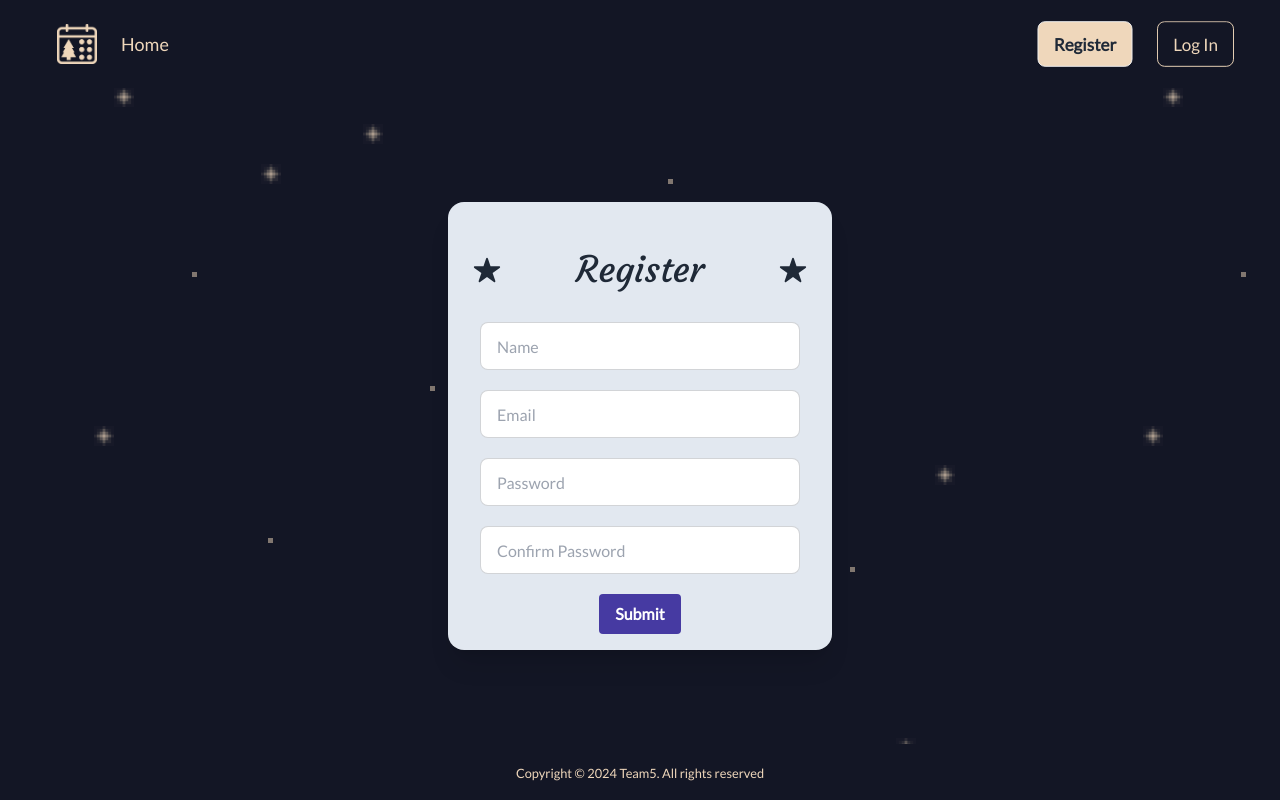
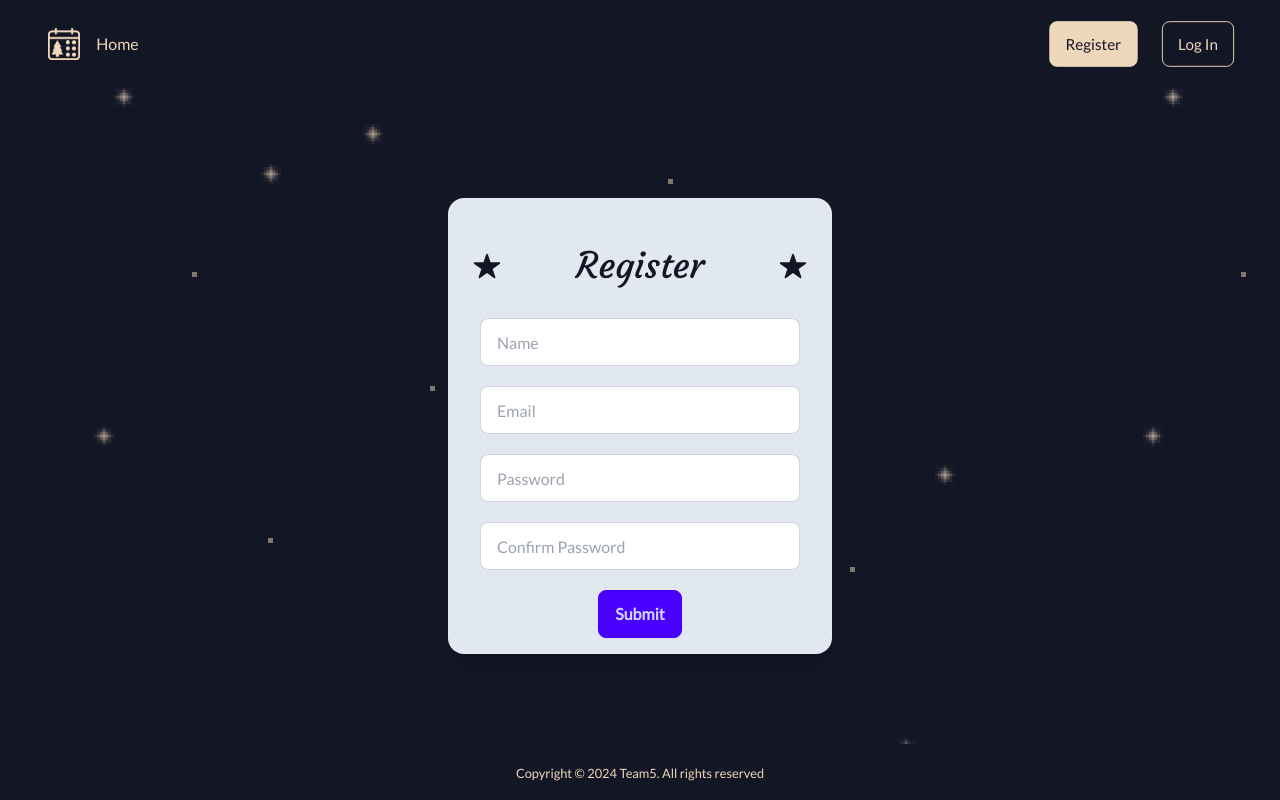
Before and after one commit to johntrehearn/CalendarApp-Team-5, a Next.js app in the folder frontend/: page /register in a window 1280 px wide. Built offline with nearby package versions, Linux system fonts and the light colour scheme.

Commit message:
Fix button and form field contrast  issues in dark mode

```diff
--- a/frontend/src/app/globals.css
+++ b/frontend/src/app/globals.css
@@ -8,6 +8,9 @@
   --clr-base: #131625;
   /* Warm yellow */
   --clr-accent: #efd7bb;
+
+  /* BORDER */
+  --border-main: 1px solid var(--clr-accent);
 }
 
 * {
@@ -25,6 +28,10 @@ body {
   background-image: url('/stars.png');
   background-repeat: repeat;
   background-size: auto;
+}
+
+button {
+  font-family: inherit;
 }
 
 /* Colour and background colour utility classes */
@@ -50,3 +57,54 @@ body {
   margin: 0 auto;
   padding: 0 2.5rem;
 }
+
+/* Button classes */
+.btn-main {
+  @apply btn bg-accent clr-base font-normal text-base;
+  border: var(--border-main);
+}
+.btn-main:hover {
+  @apply bg-base clr-accent;
+  border: var(--border-main);
+}
+
+.btn-main-circle {
+  @apply btn btn-circle bg-accent clr-base font-normal text-base;
+  border: var(--border-main);
+}
+.btn-main-circle:hover {
+  @apply bg-base clr-accent;
+  border: var(--border-main);
+}
+
+.btn-two {
+  @apply btn bg-base clr-accent font-normal text-base;
+  border: var(--border-main);
+}
+.btn-two:hover {
+  @apply bg-accent clr-base;
+  border: var(--border-main);
+}
+
+.btn-subtle {
+  padding: 0.2rem;
+  border: 1px solid var(--clr-base);
+  transition: all 0.2s ease-out;
+}
+.btn-subtle:hover {
+  border: var(--border-main);
+  border-radius: 5px;
+  transform: scale(1.05);
+}
+
+.btn-card {
+  @apply btn btn-square;
+  border: 1px solid var(--clr-base);
+  background-color: transparent;
+  color: var(--clr-base);
+}
+.btn-card:hover {
+  background-color: var(--clr-base);
+  color: white;
+  transform: scale(1.1);
+}
--- a/frontend/src/app/login/page.tsx
+++ b/frontend/src/app/login/page.tsx
@@ -1,11 +1,11 @@
-"use client";
+'use client';
 
-import React from "react";
-import { useAuthContext } from "@/contexts/AuthContext";
-import { useRouter } from "next/navigation";
-import { fontTitle } from "../utilities/font";
-import { IoIosStar } from "react-icons/io";
-import { doSignInWithEmailAndPassword } from "@/firebase/auth";
+import React from 'react';
+import { useAuthContext } from '@/contexts/AuthContext';
+import { useRouter } from 'next/navigation';
+import { fontTitle } from '../utilities/font';
+import { IoIosStar } from 'react-icons/io';
+import { doSignInWithEmailAndPassword } from '@/firebase/auth';
 
 const LoginPage = () => {
   const { login } = useAuthContext();
@@ -15,12 +15,8 @@ const LoginPage = () => {
     e.preventDefault();
 
     // Get the email and password from the input fields
-    const email = (
-      document.querySelector('input[type="text"]') as HTMLInputElement
-    ).value;
-    const password = (
-      document.querySelector('input[type="password"]') as HTMLInputElement
-    ).value;
+    const email = (document.querySelector('input[type="text"]') as HTMLInputElement).value;
+    const password = (document.querySelector('input[type="password"]') as HTMLInputElement).value;
 
     // Sign in the user with Firebase and get the ID token
     const userCredential = await doSignInWithEmailAndPassword(email, password);
@@ -30,40 +26,22 @@ const LoginPage = () => {
     await login(idToken);
 
     // Redirect the user to the home page
-    router.replace("/calendars");
+    router.replace('/calendars');
   };
 
   return (
-    <div className="flex items-center justify-center">
+    <div className="content-width flex items-center justify-center">
       <div className="card w-80 bg-[#e2e8f0] shadow-xl px-6 py-4">
-        <div className="flex items-center justify-between">
+        <div className="flex items-center justify-between clr-base">
           <IoIosStar fontSize={30} />
-          <div
-            className={`${fontTitle} text-4xl text-[color:purple] text-current bg-[#e2e8f0]  my-8 text-center`}
-          >
-            Log In
-          </div>
+          <div className={`${fontTitle} text-4xl text-current bg-[#e2e8f0] my-8 text-center`}>Log In</div>
           <IoIosStar fontSize={30} />
         </div>
 
-        <form
-          onSubmit={handleSubmit}
-          className="flex flex-col items-center gap-5"
-        >
-          <input
-            type="text"
-            placeholder="Email"
-            className="input input-bordered w-full max-w-xs"
-          ></input>
-          <input
-            type="password"
-            placeholder="Password"
-            className="input input-bordered w-full max-w-xs"
-          ></input>
-          <button
-            type="submit"
-            className="btn hover:btn-outline font-normal text-lg"
-          >
+        <form onSubmit={handleSubmit} className="flex flex-col items-center gap-5">
+          <input type="text" placeholder="Email" className="input input-bordered w-full max-w-xs text-stone-900 bg-white"></input>
+          <input type="password" placeholder="Password" className="input input-bordered w-full max-w-xs text-stone-900 bg-white"></input>
+          <button type="submit" className="btn btn-primary text-base">
             Submit
           </button>
         </form>
--- a/frontend/src/app/page.tsx
+++ b/frontend/src/app/page.tsx
@@ -7,10 +7,10 @@ export default function Home() {
       <div className="flex flex-col justify-center items-center md:items-start gap-5 bg-base">
         <h1 className={`${fontTitle} clr-accent text-4xl text-center md:text-left`}>Personalized Online Advent Calendars</h1>
         <p className="clr-accent">
-          Create a delightful online advent calendar filled with your cherished images and heartwarming messages. Embrace the joy of the season by personalizing each day's surprise. Our user-friendly platform allows you to craft a unique countdown
-          experience that captures the spirit of anticipation and togetherness. Start crafting your custom advent calendar today and spread holiday cheer in a truly personal way.
+          Create a delightful online advent calendar filled with your cherished images and heartwarming messages. Embrace the joy of the season by personalizing each day&apos;s surprise. Our user-friendly platform allows you to craft a unique countdown experience that captures the spirit of
+          anticipation and togetherness. Start crafting your custom advent calendar today and spread holiday cheer in a truly personal way.
         </p>
-        <button className="btn bg-accent">Read More</button>
+        <button className="btn-main">Read More</button>
       </div>
       <div className="hidden md:block">
         <Image src="/landing-img.png" alt="Advent Calendar" width={800} height={400} priority={true} />
--- a/frontend/src/app/register/page.tsx
+++ b/frontend/src/app/register/page.tsx
@@ -1,40 +1,40 @@
-"use client";
+'use client';
 
-import React from "react";
-import { useAuthContext } from "@/contexts/AuthContext";
-import { useRouter } from "next/navigation";
-import { fontTitle } from "../utilities/font";
-import { IoIosStar } from "react-icons/io";
-import { useState } from "react";
-import axios from "axios";
+import React from 'react';
+import { useAuthContext } from '@/contexts/AuthContext';
+import { useRouter } from 'next/navigation';
+import { fontTitle } from '../utilities/font';
+import { IoIosStar } from 'react-icons/io';
+import { useState } from 'react';
+import axios from 'axios';
 
 const RegisterPage = () => {
   const { login } = useAuthContext();
   const router = useRouter();
-  const [email, setEmail] = useState("");
-  const [password, setPassword] = useState("");
-  const [displayName, setDisplayName] = useState("");
+  const [email, setEmail] = useState('');
+  const [password, setPassword] = useState('');
+  const [displayName, setDisplayName] = useState('');
   const [isRegistering, setIsRegistering] = useState(false);
-  const [errorMessage, setErrorMessage] = useState("");
+  const [errorMessage, setErrorMessage] = useState('');
   const [accountCreated, setAccountCreated] = useState(false);
-  const [confirmPassword, setConfirmPassword] = useState("");
+  const [confirmPassword, setConfirmPassword] = useState('');
 
   const handleSubmit = async (e: React.MouseEvent<HTMLButtonElement>) => {
     e.preventDefault();
     if (!isRegistering) {
       if (password !== confirmPassword) {
         // Check if passwords match before sending request to backend
-        setErrorMessage("Passwords do not match"); // Set error message if passwords do not match
+        setErrorMessage('Passwords do not match'); // Set error message if passwords do not match
         return;
       }
       setIsRegistering(true);
       try {
         // Send POST request to backend for user registration
-        await axios.post("http://localhost:8080/auth/register", {
+        await axios.post('http://localhost:8080/auth/register', {
           email,
           password,
           displayName,
-          status: "free",
+          status: 'free',
         });
 
         // Set accountCreated to true upon successful registration
@@ -48,15 +48,11 @@ const RegisterPage = () => {
 
   return (
     <div>
-      <div className="flex items-center justify-center">
+      <div className="content-width flex items-center justify-center">
         <div className="card bg-[#e2e8f0] shadow-xl px-6 py-4 w-96">
-          <div className="flex items-center justify-between">
+          <div className="flex items-center justify-between clr-base">
             <IoIosStar fontSize={30} />
-            <div
-              className={`${fontTitle} text-4xl text-[color:purple] text-current bg-[#e2e8f0]  my-8 text-center`}
-            >
-              Register
-            </div>
+            <div className={`${fontTitle} text-4xl text-[color:purple] text-current bg-[#e2e8f0]  my-8 text-center`}>Register</div>
             <IoIosStar fontSize={30} />
           </div>
 
@@ -68,7 +64,7 @@ const RegisterPage = () => {
               onChange={(e) => {
                 setDisplayName(e.target.value);
               }}
-              className="input input-bordered w-full max-w-xs bg-white"
+              className="input input-bordered w-full max-w-xs text-stone-900 bg-white"
             ></input>
             <input
               type="text"
@@ -77,7 +73,7 @@ const RegisterPage = () => {
               onChange={(e) => {
                 setEmail(e.target.value);
               }}
-              className="input input-bordered w-full max-w-xs bg-white"
+              className="input input-bordered w-full max-w-xs text-stone-900 bg-white"
             ></input>
             <input
               type="password"
@@ -86,7 +82,7 @@ const RegisterPage = () => {
                 setPassword(e.target.value);
               }}
               value={password}
-              className="input input-bordered w-full max-w-xs bg-white"
+              className="input input-bordered w-full max-w-xs text-stone-900 bg-white"
             ></input>
             <input
               type="password"
@@ -95,26 +91,16 @@ const RegisterPage = () => {
                 setConfirmPassword(e.target.value);
               }}
               value={confirmPassword}
-              className="input input-bordered w-full max-w-xs bg-white"
+              className="input input-bordered w-full max-w-xs text-stone-900 bg-white"
             ></input>
-            <button
-              onClick={handleSubmit}
-              type="submit"
-              className="bg-[#463AA2] hover:bg-blue-700 text-white font-bold py-2 px-4 rounded "
-            >
+            <button onClick={handleSubmit} type="submit" className="btn btn-primary text-base">
               Submit
             </button>
           </form>
         </div>
       </div>
-      <div>
-        {errorMessage && <div className="text-red-500">{errorMessage}</div>}
-      </div>
-      <div>
-        {accountCreated && (
-          <div className="text-green-500">Account created successfully!</div>
-        )}
-      </div>
+      <div>{errorMessage && <div className="text-red-500">{errorMessage}</div>}</div>
+      <div>{accountCreated && <div className="text-green-500">Account created successfully!</div>}</div>
     </div>
   );
 };
--- a/frontend/src/components/Calendar.tsx
+++ b/frontend/src/components/Calendar.tsx
@@ -19,7 +19,7 @@ const Calendar: React.FC<CalendarProps> = ({ title, backgroundUrl, hatches, togg
   return (
     <div>
       <div className="p-10 bg-cover bg-center bg-no-repeat" style={{ backgroundImage: backgroundUrl ? `url(${backgroundUrl})` : 'none' }}>
-        <p className={`${fontTitle} w-max text-center text-3xl m-5 bg-[white] py-3 px-10 rounded-lg mx-auto mb-10`}>{title}</p>
+        <p className={`${fontTitle} w-max text-center text-3xl m-5 bg-[white] clr-base py-3 px-10 rounded-lg mx-auto mb-10`}>{title}</p>
         <div className="flex gap-5 flex-wrap justify-center">
           {hatches.map((hatch) => (
             <Hatch key={hatch.num} num={hatch.num} isOpen={hatch.isOpen} imageUrl={hatch.imageUrl} toggleHatch={toggleHatch} />
--- a/frontend/src/components/Header.tsx
+++ b/frontend/src/components/Header.tsx
@@ -7,11 +7,6 @@ import { FaCalendarDays } from 'react-icons/fa6';
 import { RiMenu3Fill } from 'react-icons/ri';
 
 const MenuItems = () => {
-  // !!! logIn and logOut functions are for testing purposes only!
-  // !!! After authentication is ready, clean up the mock code below:
-  // 1. logOut will be handled differently (in connection with the backend)
-  // 2. Delete the onClick from the Log In and Sign Up links! logIn will be handled on the /register and /login pages
-
   const { isLoggedIn, logout } = useAuthContext();
 
   // Call the logout function when the logout button is clicked
@@ -23,33 +18,27 @@ const MenuItems = () => {
     //  Items when user is logged IN
     return (
       <>
-        <li>
-          <Link href="/calendars" className="btn btn-link clr-accent hover:btn-outline font-normal text-lg">
+        <Link href="/calendars" className="btn-main">
           <FaCalendarDays />
           My Calendars
         </Link>
-        </li>
-        <li>
-          <button onClick={handleLogout} className="btn btn-outline clr-accent font-normal text-lg">
+
+        <button onClick={handleLogout} className="btn-two">
           Log Out
         </button>
-        </li>
       </>
     );
   } else {
     // Items when user is logged OUT
     return (
       <>
-        <li>
-          <Link href="/register" className="btn bg-accent text-lg">
+        <Link href="/register" className="btn-main">
           Register
         </Link>
-        </li>
-        <li>
-          <Link href="/login" className="btn btn-outline font-normal clr-accent text-lg">
+
+        <Link href="/login" className="btn-two">
           Log In
         </Link>
-        </li>
       </>
     );
   }
@@ -62,29 +51,29 @@ const Header = () => {
         {/* NAVBAR LEFT SIDE */}
         <div className="navbar-start">
           {/* Logo */}
-          <Link href="/" className="btn btn-ghost clr-accent font-normal text-lg">
-            <Image src="/logo.png" alt="logo" width={40} height={40} className="mr-4" />
-            Home
+          <Link href="/" className="btn-subtle flex items-center">
+            <Image src="/logo.png" alt="logo" width={40} height={40} className="p-1" />
+            <span className="clr-accent px-3">Home</span>
           </Link>
         </div>
 
         {/* NAVBAR RIGHT SIDE */}
         <div className="navbar-end">
           {/* Menu for larger screens */}
-          <ul className="menu menu-horizontal px-1 hidden sm:flex gap-5">
+          <div className="menu menu-horizontal px-1 hidden sm:flex gap-5">
             <MenuItems />
-          </ul>
+          </div>
 
           {/* Dropdown menu for small screens */}
           <div className="dropdown relative sm:hidden">
             {/* Hamburger icon */}
-            <button className="btn btn-circle text-lg bg-accent clr-base">
+            <button className="btn-main-circle">
               <RiMenu3Fill />
             </button>
             {/* Menu items */}
-            <ul tabIndex={0} className="right-0 top-14 menu menu-sm dropdown-content z-[1] bg-base rounded-box w-52 gap-4 border-2 border-white">
+            <div tabIndex={0} className="right-0 top-14 menu menu-sm dropdown-content z-[1] bg-base rounded-box w-52 flex flex-col items-stretch gap-4 border-2 border-white">
               <MenuItems />
-            </ul>
+            </div>
           </div>
         </div>
       </nav>
```
Also changed, not shown: frontend/src/app/calendar/[id]/page.tsx (+4 -5 lines), frontend/src/app/calendars/page.tsx (+5 -5 lines), frontend/src/app/edit/[id]/page.tsx (+4 -4 lines), frontend/src/app/new/page.tsx (+4 -4 lines), frontend/src/components/CalendarCard.tsx (+4 -4 lines). Lines whose indentation alone changed are shown as unchanged.
